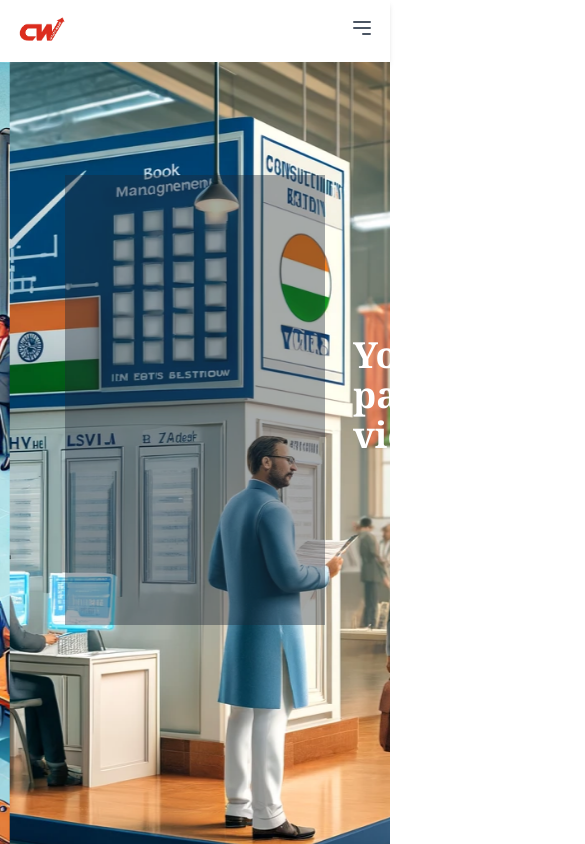
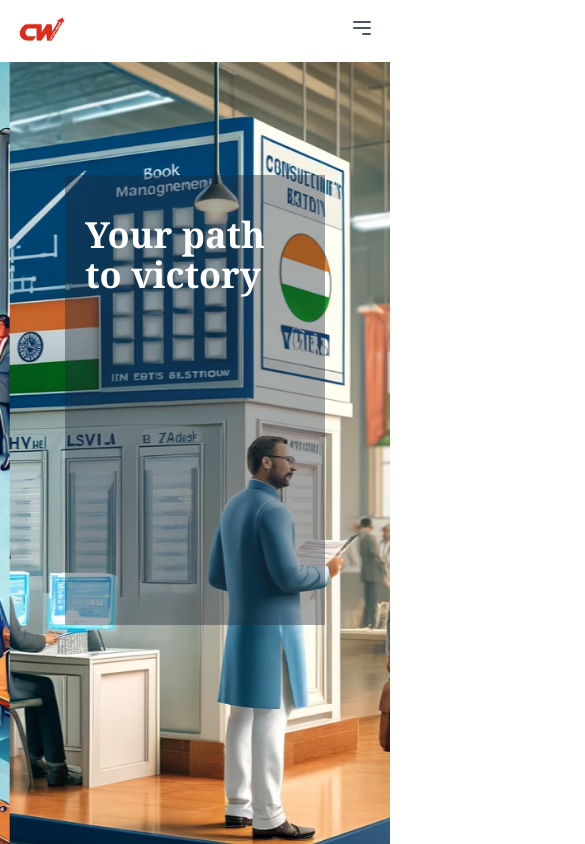
Before and after one commit to yashuswe/citizen-landing, a Next.js app: page / in a window 390 px wide. Shown: the top 844 px of the page, 585 px wide, since content can reach past the window. Built offline with nearby package versions, Linux system fonts and the light colour scheme.

Commit message:
FIX: Padding

```diff
--- a/src/app/sections/HeroSection/Hero.tsx
+++ b/src/app/sections/HeroSection/Hero.tsx
@@ -7,7 +7,7 @@ const Hero = () => {
       <Carousel />
       <div className="absolute top-0 left-0 w-full h-full flex items-center justify-center z-20">
         <div className="flex h-2/3 w-2/3 bg-opacity-40 bg-gray-800">
-          <h1 className="text-white text-4xl font-extrabold py-40 px-72 animate-fadeIn font-serif">
+          <h1 className="text-white text-4xl font-extrabold py-10 px-5 sm:py-20 sm:px-10 md:py-30 md:px-20 lg:py-40 lg:px-32 xl:py-40 xl:px-72 animate-fadeIn font-serif">
             Your path to victory
           </h1>
         </div>
```
